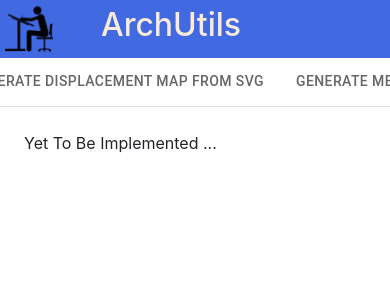
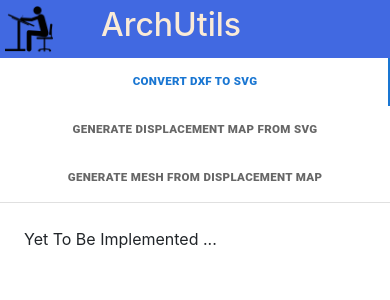
Before and after one commit to cangozpi/ArchUtils, a React (Create React App) app in the folder arch-utils/: page / in a window 390 px wide. Shown: the top 300 px of the page. Built offline with nearby package versions, Linux system fonts and the light colour scheme.

Commit message:
react, utilitiesBar element made responsive

```diff
--- a/arch-utils/src/components/UtilitiesBar/UtilitiesBar.css
+++ b/arch-utils/src/components/UtilitiesBar/UtilitiesBar.css
@@ -1,10 +1,27 @@
-.utilities_container {
-    background-color: violet;
+.tabs .MuiTabs-flexContainer.css-heg063-MuiTabs-flexContainer {
+    justify-content: center;
+    align-items: center;
+    display: flex;
 }
 
-ul {
-    display: flex;
-    justify-content: center;
-    align-items: center;
-    list-style-type: none;
+@media screen and (max-width:915px) {
+    .tab {
+        font-size: 0.6em !important;
+        font-weight: bolder !important;
+    }
 }
+
+@media screen and (max-width:640px) {
+    .tabs {
+        display: flex !important;
+        flex-direction: column !important;
+        /* font-size: 0.6em !important;
+        font-weight: bolder !important; */
+        font-weight: bolder !important;
+        font-size: 1.2em !important;
+    }
+
+    .tabs .MuiTabs-flexContainer.MuiTabs-flexContainerVertical.css-lfwcke-MuiTabs-flexContainer {
+        align-items: center !important;
+    }
+}
--- a/arch-utils/src/components/UtilitiesBar/UtilitiesBar.js
+++ b/arch-utils/src/components/UtilitiesBar/UtilitiesBar.js
@@ -4,6 +4,7 @@ import Tabs from "@mui/material/Tabs";
 import Tab from "@mui/material/Tab";
 import Typography from "@mui/material/Typography";
 import Box from "@mui/material/Box";
+import "./UtilitiesBar.css";
 
 function TabPanel(props) {
   const { children, value, index, ...other } = props;
@@ -45,18 +46,39 @@ export default function BasicTabs(props) {
     setValue(newValue);
   };
 
+  // handle window resizing
+  let [windowWidth, setWindowWidth] = React.useState(window.innerWidth);
+
+  const handleResize = () => {
+    setWindowWidth(window.innerWidth);
+  };
+
+  React.useLayoutEffect(() => {
+    window.addEventListener("resize", handleResize, false);
+    return () => window.removeEventListener("resize", handleResize);
+  }, [windowWidth]);
+
   return (
     <Box sx={{ width: "100%" }}>
       <Box sx={{ borderBottom: 1, borderColor: "divider" }}>
         <Tabs
-          centered
+          orientation={windowWidth <= 640 ? "vertical" : "horizontal"}
+          className="tabs"
           value={value}
           onChange={handleChange}
           aria-label="basic tabs example"
         >
-          <Tab label="Convert dxf to svg" {...a11yProps(0)} />
-          <Tab label="Generate Displacement Map from svg" {...a11yProps(1)} />
-          <Tab label="Generate Mesh from Displacement Map" {...a11yProps(2)} />
+          <Tab className="tab" label="Convert dxf to svg" {...a11yProps(0)} />
+          <Tab
+            className="tab"
+            label="Generate Displacement Map from svg"
+            {...a11yProps(1)}
+          />
+          <Tab
+            className="tab"
+            label="Generate Mesh from Displacement Map"
+            {...a11yProps(2)}
+          />
         </Tabs>
       </Box>
       <TabPanel value={value} index={0}>
```
